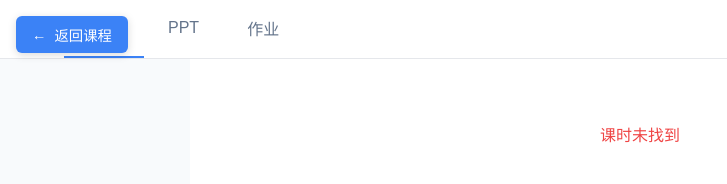
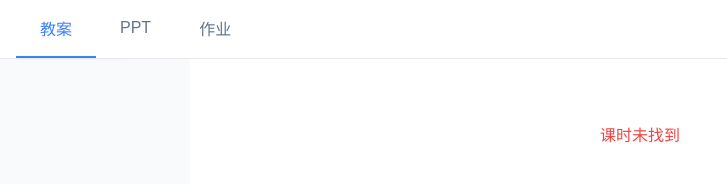
Before and after one commit to yellowfishee/CourseHub, a website: page lesson.html in a window 1280 px wide. Shown: the whole page, without its empty margins (0-727 px from the left). Drawn offline with nearby package versions, Linux system fonts and the light colour scheme.

Commit message:
fix: adjust z-index so tab nav stays above back button

```diff
--- a/lesson.html
+++ b/lesson.html
@@ -20,7 +20,7 @@
             position: fixed;
             top: 1rem;
             left: 1rem;
-            z-index: 1000;
+            z-index: 100;
             background: var(--primary-color);
             color: white;
             border: none;
@@ -49,8 +49,10 @@
             display: flex;
             background: var(--card-bg);
             border-bottom: 1px solid #e5e7eb;
-            padding: 0 1rem 0 4rem;
+            padding: 0 1rem;
             flex-shrink: 0;
+            position: relative;
+            z-index: 999;
         }
 
         .tab-btn {
```
